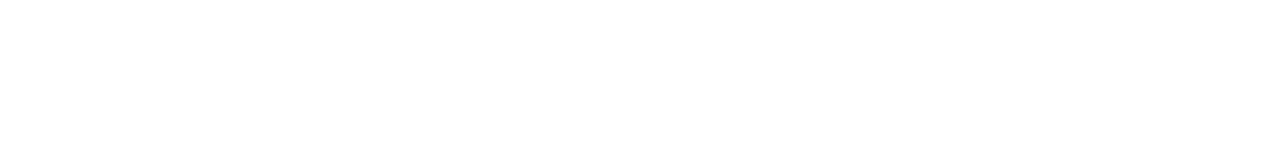
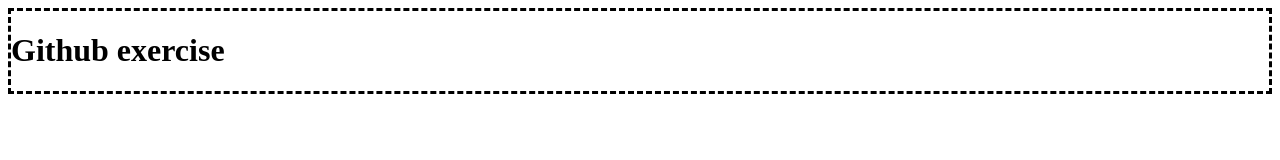
Before and after one commit to caal22/git-repo, a plain HTML site: page index.html in a window 1280 px wide. Drawn offline with Linux system fonts and the light colour scheme.

Commit message:
html and style added

```diff
--- a/index.html
+++ b/index.html
@@ -1,4 +1,9 @@
+<!DOCTYPE html>
 <html>
-    <body></body>
-
+    <head>
+        <link rel="stylesheet" href="style.css">
+    </head>
+    <body>
+    <h1>Github exercise</h1>
+    </body>
 </html>
--- /dev/null
+++ b/style.css
@@ -0,0 +1,3 @@
+body {
+    border-style: dashed;
+}
```
